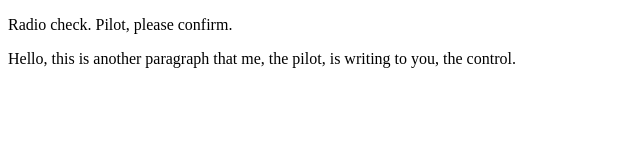
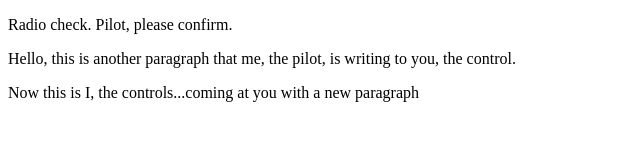
Before and after one commit to mddscudder44/communication-log, a plain HTML site: page index.html in a window 1280 px wide. Shown: the whole page, without its empty margins (0-640 px from the left). Drawn offline with Linux system fonts and the light colour scheme.

Commit message:
another added paragraph

```diff
--- a/index.html
+++ b/index.html
@@ -3,5 +3,6 @@
    <body>
       <p>Radio check. Pilot, please confirm.</p>
       <p>Hello, this is another paragraph that me, the pilot, is writing to you, the control.</p>
+      <p>Now this is I, the controls...coming at you with a new paragraph</p>
    </body>
 </html>
```
